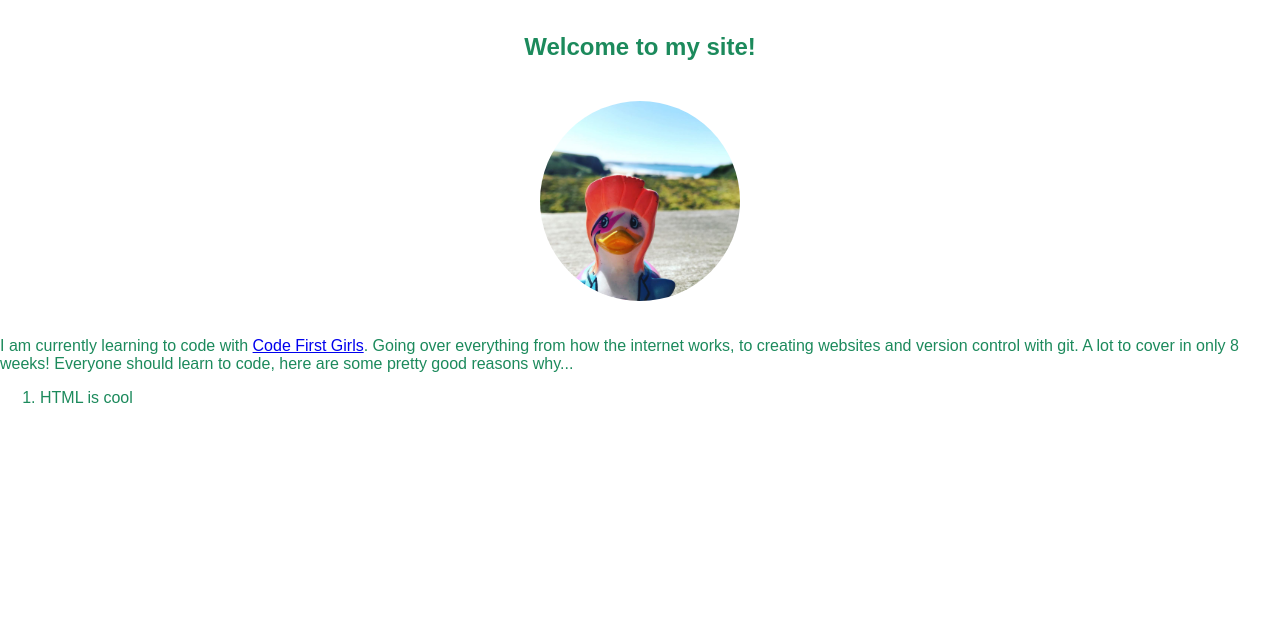
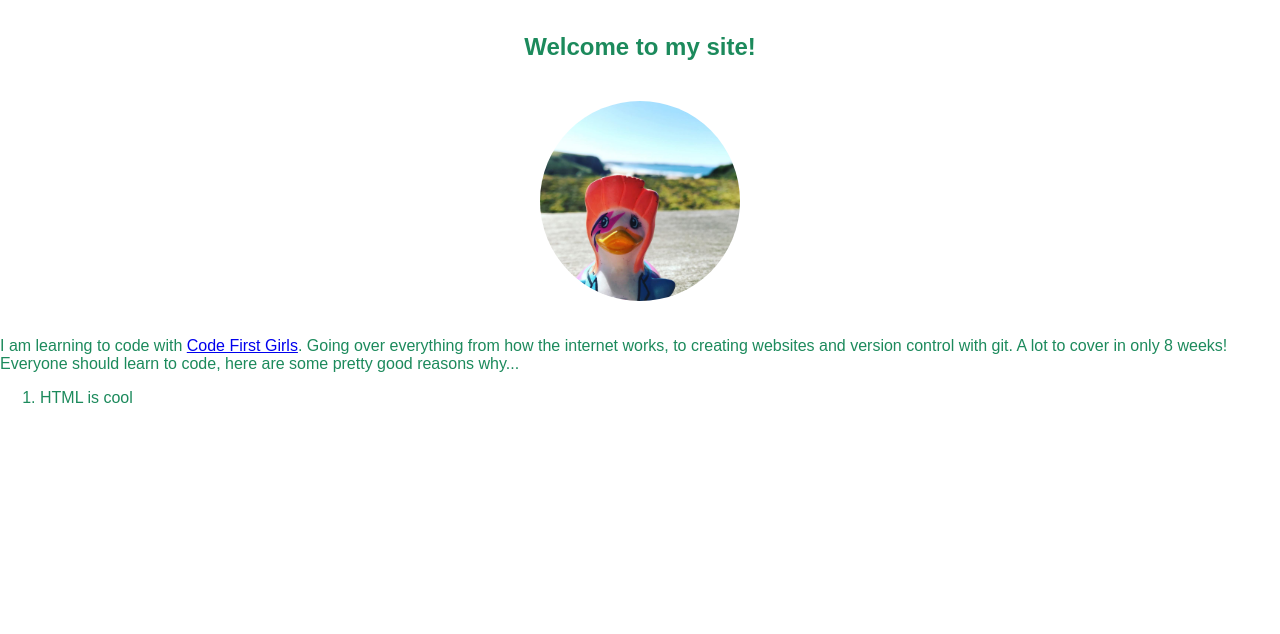
Before and after one commit to Bethhazard/beginners-week-one-master, a plain HTML site: page index.html in a window 1280 px wide. Shown: the part 166-800 px from the top of the page. Drawn offline with Linux system fonts and the light colour scheme.

Commit message:
Uploaded files to GitHub and changed text
Added my existing code to Github to make a new repository then changed some of the text to see what changes look like in the app

```diff
--- a/index.html
+++ b/index.html
@@ -19,7 +19,7 @@
   <img src="duck.jpg" width="200px">
 </div>
 <div>
-  <p>I am currently learning to code with <a href="www.codefirstgirls.org.uk">Code First Girls</a>. Going over everything from how the
+  <p>I am learning to code with <a href="www.codefirstgirls.org.uk">Code First Girls</a>. Going over everything from how the
     internet works, to creating websites and version control with git. A lot to cover in only 8 weeks!
     Everyone should learn to code, here are some pretty good reasons why...</p>
     <ol>
```
Also changed, not shown: 1 other file.
